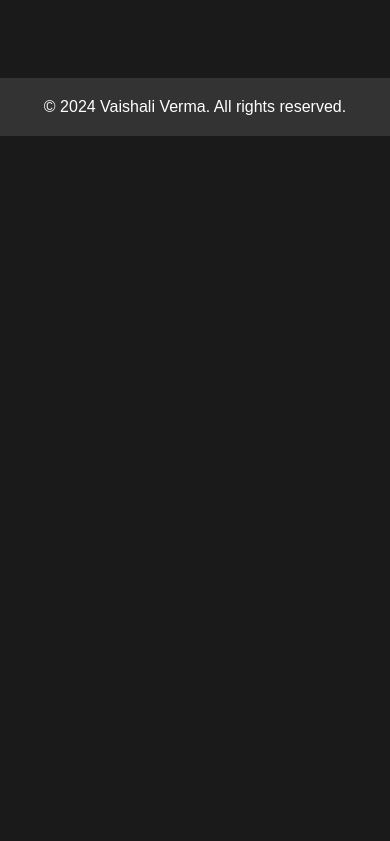
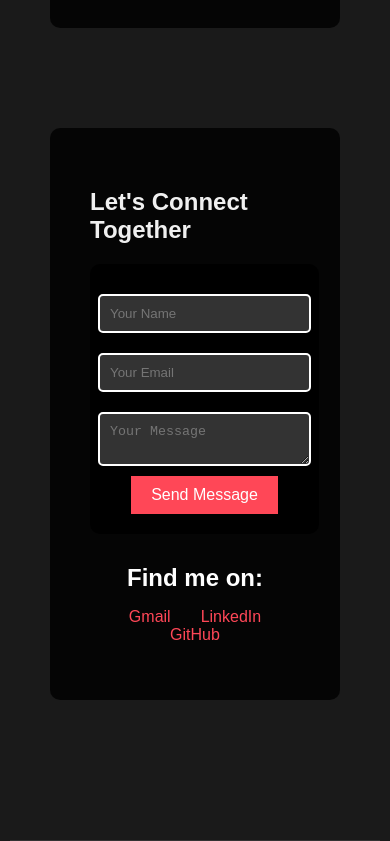
Before and after one commit to vaishali1204/MyPortfolio, a React (Create React App) app in the folder frontend/: page / in a window 390 px wide. Shown: the part 6701-7542 px from the top of the page. Before the commit the page ends 6837 px from the top, so only its background shows below. Built offline with nearby package versions, Linux system fonts and the light colour scheme.

Commit message:
Updated portfolio with contact section and social links

```diff
--- a/frontend/src/App.css
+++ b/frontend/src/App.css
@@ -78,3 +78,8 @@ html {
   font-size: 1rem;
   color: #fff;
 }
+@media (max-width: 768px) {
+  .app-container {
+    padding: 10px;
+  }
+}
--- a/frontend/src/components/Contact.js
+++ b/frontend/src/components/Contact.js
@@ -1,6 +1,6 @@
 import React, { useState } from 'react';
 import axios from 'axios';
-import '../styles/Contact.css'; // Import the CSS file for the Contact form
+import '../styles/Contact.css';  // Assuming this is the correct path for your CSS
 
 const Contact = () => {
     const [formData, setFormData] = useState({
@@ -18,21 +18,16 @@ const Contact = () => {
         try {
             await axios.post('/api/contact', formData);
             alert('Message sent successfully!');
-            setFormData({
-                name: '',
-                email: '',
-                message: '',
-            });
         } catch (error) {
-            console.error('There was an error sending the message', error);
-            alert('Failed to send message, please try again later.');
+            console.error('Error sending message:', error);
+            alert('Failed to send the message. Please try again.');
         }
     };
 
     return (
-        <div className="contact-form">
+        <div className="contact-section">
             <h2>Let's Connect Together</h2>
-            <form onSubmit={handleSubmit}>
+            <form onSubmit={handleSubmit} className="contact-form">
                 <input
                     type="text"
                     name="name"
@@ -58,6 +53,28 @@ const Contact = () => {
                 ></textarea>
                 <button type="submit">Send Message</button>
             </form>
+
+            {/* Social Links */}
+            <div className="social-links">
+                <h3>Find me on:</h3>
+                <ul>
+                    <li>
+                        <a href="mailto:vaishaliverma1204@gmail.com" target="_blank" rel="noopener noreferrer">
+                            Gmail
+                        </a>
+                    </li>
+                    <li>
+                        <a href="https://www.linkedin.com/in/vaishali-verma-025125174/" target="_blank" rel="noopener noreferrer">
+                            LinkedIn
+                        </a>
+                    </li>
+                    <li>
+                        <a href="https://github.com/vaishali1204" target="_blank" rel="noopener noreferrer">
+                            GitHub
+                        </a>
+                    </li>
+                </ul>
+            </div>
         </div>
     );
 };
--- a/frontend/src/components/Header.js
+++ b/frontend/src/components/Header.js
@@ -12,7 +12,7 @@ const Header = () => {
           <li><a href="#contact">Contact</a></li>
           {/* Adding Download CV link */}
           <li>
-            <a href="/Resume.pdf" download="VaishaliVerma_Resume.pdf">
+            <a href="/VaishaliResume2025.pdf" download="VaishaliVermaResume.pdf">
               Download CV
             </a>
           </li>
--- a/frontend/src/styles/AboutMe.css
+++ b/frontend/src/styles/AboutMe.css
@@ -1,7 +1,7 @@
 /* Full-page background with the uploaded image */
 .about-me-section {
-  background: url('../../public/images/profile_image.png')  no-repeat center center fixed; /* Full background image */
-    background-size: cover; /* Cover the entire page */
+  background: url('../../public/images/profile_image.png') no-repeat center center fixed;
+  background-size: cover;
   padding: 60px 20px;
   text-align: center;
   color: #fff;
@@ -55,17 +55,25 @@
   padding: 0;
 }
 
-  @media screen and (max-width: 768px) {
+/* MEDIA QUERIES START HERE */
+@media (max-width: 768px) {
+  .about-me-section {
+    padding: 20px; /* Adjust padding for smaller devices */
+  }
+
   .about-me-container {
     padding: 20px;
   }
+
   .about-me-container h1 {
-      font-size: 2rem;
+    font-size: 2rem; /* Smaller font size for mobile */
   }
+
   .about-me-container p {
-      font-size: 1rem;
+    font-size: 1rem; /* Smaller font size for mobile */
   }
+
   .profile-image {
-      max-width: 100%;
+    max-width: 100%; /* Ensure image takes full width on smaller devices */
   }
 }
--- a/frontend/src/styles/Contact.css
+++ b/frontend/src/styles/Contact.css
@@ -18,8 +18,8 @@
 
 .contact-form input,
 .contact-form textarea {
-    width: 100%; /* Make the inputs and textarea take full width */
-    max-width: 600px; /* Constrain maximum width */
+  width: 100%;
+  max-width: 600px;
   padding: 10px;
   margin: 10px 0;
   border: 2px solid #fff;
@@ -39,17 +39,55 @@
 }
 
 .contact-form button:hover {
-    background-color: #ff6347; /* Hover effect */
+  background-color: #ff6347;
+}
+
+/* Social Links Styling */
+.social-links {
+  margin-top: 30px;
+  text-align: center;
+}
+
+.social-links h3 {
+  color: #fff;
+  font-size: 1.5rem;
+  margin-bottom: 10px;
+}
+
+.social-links ul {
+  list-style: none;
+  padding: 0;
+}
+
+.social-links ul li {
+  display: inline-block;
+  margin: 0 15px;
+}
+
+.social-links ul li a {
+  color: #ff4757;
+  text-decoration: none;
+  font-size: 1.2rem;
+  transition: color 0.3s ease;
+}
+
+.social-links ul li a:hover {
+  color: #74ebd5;
 }
 
 /* Responsive Design */
 @media (max-width: 768px) {
   .contact-form {
       width: 90%;
+      padding: 20px;
   }
 
   .contact-form input,
   .contact-form textarea {
       max-width: 100%;
   }
+
+  .social-links ul li a {
+      font-size: 1rem;
   }
+}
--- a/frontend/src/styles/Footer.css
+++ b/frontend/src/styles/Footer.css
@@ -10,3 +10,9 @@
     font-size: 1rem;
     color: #fff;
   }
+  @media (max-width: 768px) {
+    .footer {
+      text-align: center;
+      padding: 20px;
+    }
+  }
```
Lines whose indentation alone changed are shown as unchanged.
